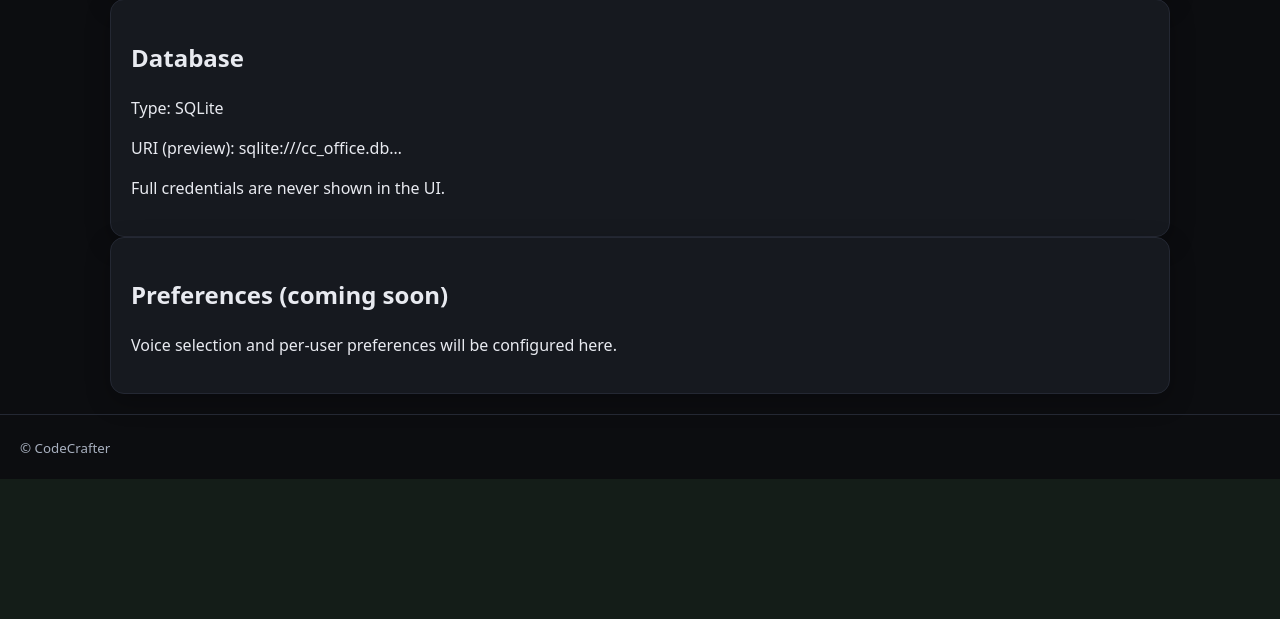
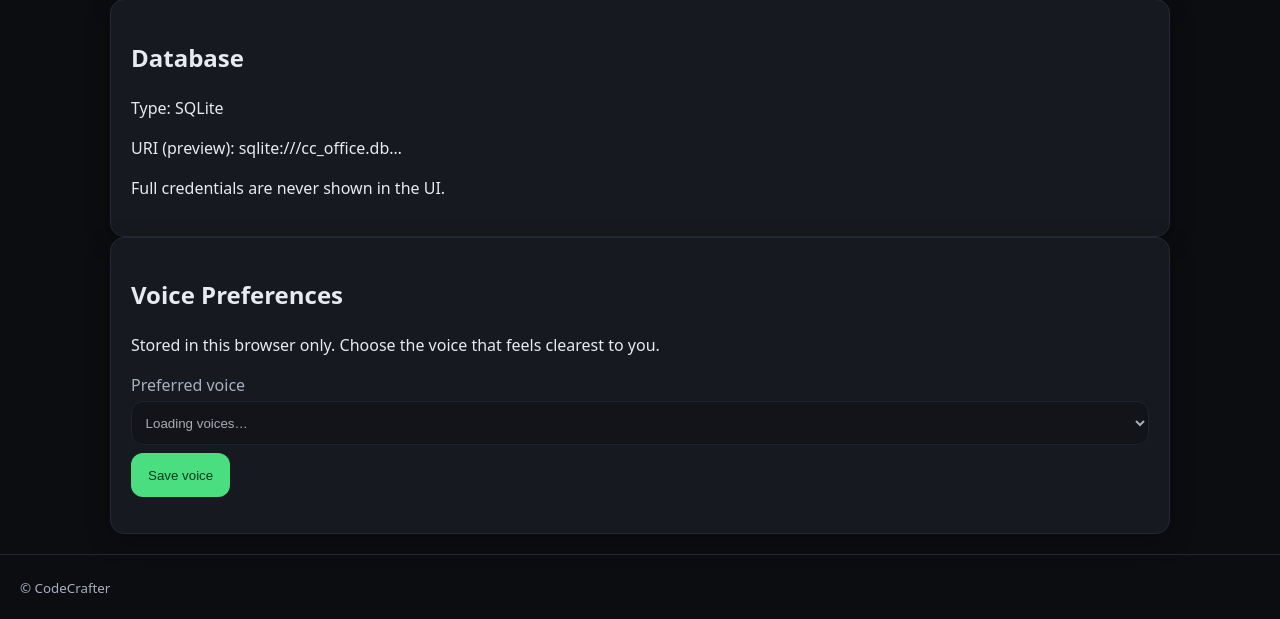
Before and after one commit to joesch21/Brain, a Flask app: page /settings in a window 1280 px wide. Shown: the part 447-1066 px from the top of the page. Before the commit the page ends 926 px from the top, so only its background shows below. Run offline with Flask 3, Linux system fonts and the light colour scheme; the visitor is signed in with stand-in values (Sample User, id 1).

Commit message:
Add voice preference controls to settings

```diff
--- a/static/css/cc-ui.css
+++ b/static/css/cc-ui.css
@@ -60,6 +60,10 @@ body{margin:0;background:var(--bg);color:var(--text);font:16px/1.5 system-ui, -a
 label{display:block;margin:.5rem 0 .25rem;color:var(--muted)}
 input[type="text"],input[type="file"],textarea{width:100%;background:var(--surface);color:var(--text);border:1px solid var(--line);border-radius:12px;padding:.6rem}
 textarea{resize:vertical}
+.cc-field{margin-top:1rem}
+select{width:100%;background:var(--surface);color:var(--text);border:1px solid var(--line);border-radius:12px;padding:.6rem;min-height:44px}
+.cc-card.is-disabled{opacity:.6}
+.cc-inline-hint{color:var(--muted);font-size:.95rem;margin-top:.35rem}
 
 /* Artifacts */
 .cc-artifacts table{width:100%;border-collapse:collapse}
--- a/static/js/voice.js
+++ b/static/js/voice.js
@@ -2,9 +2,43 @@
 (function () {
   let recognition = null;
   let selectedVoice = null;
+  let availableVoices = [];
+  let voicesLoaded = false;
+  const voiceReadyCallbacks = [];
+
+  const PREFERRED_VOICE_KEY = "brain_preferred_voice";
+
+  function getPreferredVoiceName() {
+    try {
+      return localStorage.getItem(PREFERRED_VOICE_KEY);
+    } catch (err) {
+      console.warn("[voice] Unable to read preferred voice", err);
+      return null;
+    }
+  }
+
+  function setPreferredVoiceName(name) {
+    try {
+      if (name) {
+        localStorage.setItem(PREFERRED_VOICE_KEY, name);
+      } else {
+        localStorage.removeItem(PREFERRED_VOICE_KEY);
+      }
+      // Re-evaluate selection once the preference changes
+      selectVoiceFromAvailable();
+    } catch (err) {
+      console.warn("[voice] Unable to save preferred voice", err);
+    }
+  }
 
   function choosePreferredVoice(voices) {
     if (!voices || !voices.length) return null;
+
+    const preferredName = getPreferredVoiceName();
+    if (preferredName) {
+      const preferred = voices.find((voice) => voice.name === preferredName);
+      if (preferred) return preferred;
+    }
 
     // 1) Try specific nice voices if they exist
     const preferredNames = [
@@ -30,14 +64,30 @@
     return voices[0];
   }
 
+  function selectVoiceFromAvailable() {
+    if (!availableVoices.length) return null;
+    selectedVoice = choosePreferredVoice(availableVoices);
+    console.log("[voice] selected voice:", selectedVoice && selectedVoice.name);
+    return selectedVoice;
+  }
+
   function initVoices() {
     if (!window.speechSynthesis) return;
 
     function loadVoices() {
       const voices = window.speechSynthesis.getVoices();
       if (!voices || !voices.length) return;
-      selectedVoice = choosePreferredVoice(voices);
-      console.log("[voice] selected voice:", selectedVoice && selectedVoice.name);
+      availableVoices = voices;
+      voicesLoaded = true;
+      selectVoiceFromAvailable();
+      while (voiceReadyCallbacks.length) {
+        const cb = voiceReadyCallbacks.shift();
+        try {
+          cb(availableVoices, selectedVoice);
+        } catch (err) {
+          console.warn("[voice] callback error", err);
+        }
+      }
     }
 
     // Some browsers fire onvoiceschanged, others already have voices loaded
@@ -428,9 +478,110 @@
     rec.start();
   }
 
+  function onVoicesReady(cb) {
+    if (voicesLoaded) {
+      cb(availableVoices, selectedVoice);
+    } else {
+      voiceReadyCallbacks.push(cb);
+    }
+  }
+
+  function formatVoiceLabel(voice) {
+    if (!voice) return "";
+    const langLabel = voice.lang ? ` (${voice.lang})` : "";
+    return `${voice.name}${langLabel}`;
+  }
+
+  function initSettingsUI() {
+    const card = document.getElementById("voice-preferences-card");
+    if (!card) return;
+
+    const select = document.getElementById("voice-select");
+    const saveBtn = document.getElementById("voice-save");
+    const messageEl = document.getElementById("voice-save-message");
+    const unsupportedEl = document.getElementById("voice-unsupported");
+
+    if (!window.speechSynthesis) {
+      card.classList.add("is-disabled");
+      if (unsupportedEl) {
+        unsupportedEl.style.display = "block";
+      }
+      if (select) select.disabled = true;
+      if (saveBtn) saveBtn.disabled = true;
+      return;
+    }
+
+    function showMessage(text) {
+      if (messageEl) {
+        messageEl.textContent = text;
+        messageEl.style.opacity = text ? "1" : "0";
+      }
+    }
+
+    function populateSelect(voices) {
+      if (!select) return;
+      select.innerHTML = "";
+      voices.forEach((voice) => {
+        const opt = document.createElement("option");
+        opt.value = voice.name;
+        opt.textContent = formatVoiceLabel(voice);
+        select.appendChild(opt);
+      });
+
+      const selectedName =
+        getPreferredVoiceName() &&
+        voices.some((v) => v.name === getPreferredVoiceName())
+          ? getPreferredVoiceName()
+          : selectedVoice && voices.some((v) => v.name === selectedVoice.name)
+          ? selectedVoice.name
+          : voices[0] && voices[0].name;
+
+      if (selectedName) {
+        select.value = selectedName;
+      }
+
+      select.disabled = false;
+      if (saveBtn) {
+        saveBtn.disabled = false;
+      }
+    }
+
+    if (select) {
+      select.innerHTML = "<option>Loading voices…</option>";
+      select.disabled = true;
+    }
+    if (saveBtn) {
+      saveBtn.disabled = true;
+    }
+
+    onVoicesReady((voices) => {
+      populateSelect(voices);
+      if (!messageEl) return;
+      const preferredName = getPreferredVoiceName();
+      messageEl.textContent = preferredName
+        ? "Your preferred voice is ready."
+        : "Voices loaded. Pick your favorite and save.";
+      messageEl.style.opacity = "1";
+    });
+
+    if (saveBtn) {
+      saveBtn.addEventListener("click", () => {
+        if (!select || !select.value) return;
+        setPreferredVoiceName(select.value);
+        showMessage("Saved. All future prompts will use this voice in this browser.");
+        // Optional quick preview so users know what they chose
+        speak("This is your chosen voice.");
+      });
+    }
+  }
+
   // Export global voice API
   window.voice = {
     startListening,
     speak,
   };
+
+  window.BrainVoicePreferences = {
+    initSettingsUI,
+  };
 })();
--- a/templates/settings.html
+++ b/templates/settings.html
@@ -21,9 +21,30 @@
     <p class="cc-text-muted">Full credentials are never shown in the UI.</p>
   </section>
 
-  <section class="cc-card">
-    <h2>Preferences (coming soon)</h2>
-    <p>Voice selection and per-user preferences will be configured here.</p>
+  <section class="cc-card" id="voice-preferences-card">
+    <h2>Voice Preferences</h2>
+    <p class="cc-text-muted">Stored in this browser only. Choose the voice that feels clearest to you.</p>
+
+    <div class="cc-field">
+      <label for="voice-select">Preferred voice</label>
+      <select id="voice-select" name="voice-select">
+        <option>Loading voices…</option>
+      </select>
+    </div>
+
+    <div class="cc-card-actions">
+      <button class="cc-btn cc-btn--primary" id="voice-save" type="button">Save voice</button>
+    </div>
+
+    <p id="voice-save-message" class="cc-text-muted"></p>
+    <p id="voice-unsupported" class="cc-text-muted" style="display:none;">Speech synthesis is not available in this browser. Try Chrome or Edge.</p>
   </section>
 </main>
+<script>
+  document.addEventListener("DOMContentLoaded", () => {
+    if (window.BrainVoicePreferences && window.BrainVoicePreferences.initSettingsUI) {
+      window.BrainVoicePreferences.initSettingsUI();
+    }
+  });
+</script>
 {% endblock %}
```
